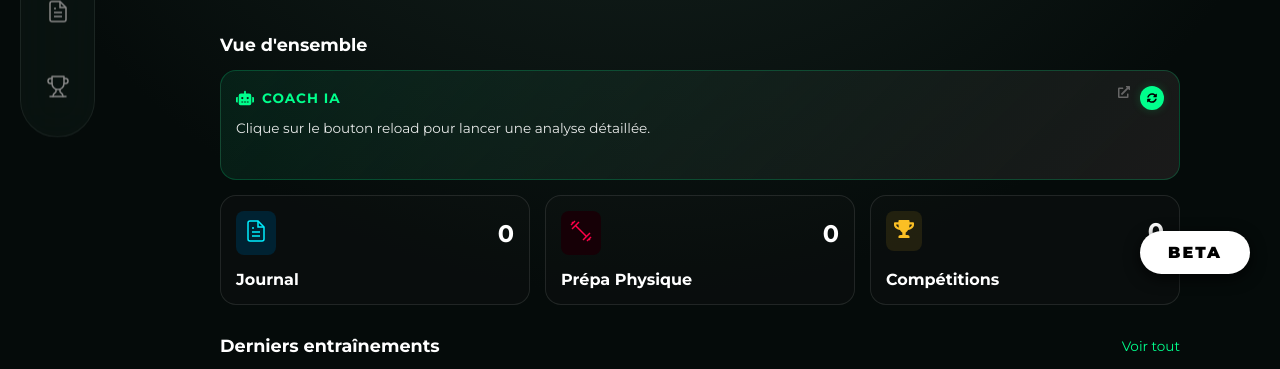
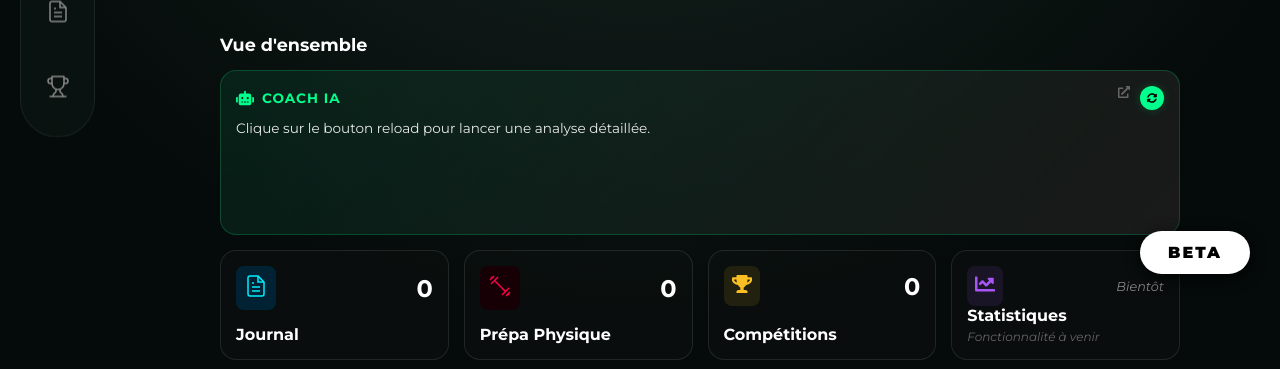
Before and after one commit to ceyliankirch/badminton-coach-ai, a React (Vite) app in the folder client/: page / in a window 1280 px wide. Both pictures are taken after a click on the button "Connexion Membre". Shown: the part 426-795 px from the top of the page. Built offline with nearby package versions, Linux system fonts and the light colour scheme; no server answers.

Commit message:
feat: HomePage adjustment

```diff
--- a/client/src/components/CustomModal.jsx
+++ b/client/src/components/CustomModal.jsx
@@ -6,7 +6,7 @@ const overlayStyle = {
   backgroundColor: 'rgba(0, 0, 0, 0.8)',
   backdropFilter: 'blur(5px)',
   display: 'flex', justifyContent: 'center', alignItems: 'center',
-  zIndex: 1000,
+  zIndex: 99999,
   animation: 'fadeIn 0.2s ease-out'
 };
 
--- a/client/src/pages/HomePage.jsx
+++ b/client/src/pages/HomePage.jsx
@@ -2,7 +2,8 @@ import { useState, useEffect } from 'react';
 import { Link } from 'react-router-dom';
 import axios from 'axios';
 import { IconJournal, IconDumbbell } from '../components/Icons';
-import { FaTrophy, FaRobot, FaSyncAlt, FaExternalLinkAlt, FaUser } from 'react-icons/fa';
+// ✅ AJOUT DE FaChartLine POUR LA CARTE STATS
+import { FaTrophy, FaRobot, FaSyncAlt, FaExternalLinkAlt, FaUser, FaChartLine } from 'react-icons/fa';
 import CustomModal from '../components/CustomModal';
 
 export default function HomePage() {
@@ -34,7 +35,6 @@ export default function HomePage() {
     const storedUser = localStorage.getItem('user');
     if (storedUser) {
         setUserData(JSON.parse(storedUser));
-        // On ne charge la motivation API que si l'utilisateur est connecté
         fetchMotivation();
     }
 
@@ -130,11 +130,9 @@ export default function HomePage() {
     overflow: 'hidden'
   };
 
-  // Style CSS simplifié pour l'avatar invité (plat, fond transparent)
   const guestAvatarStyle = {
     width: '100%', height: '100%', borderRadius: '50%',
     display: 'flex', alignItems: 'center', justifyContent: 'center',
-    // Plus de background ni de boxShadow ici, on utilise celui du parent (#0a0a0a)
   };
 
   return (
@@ -148,16 +146,20 @@ export default function HomePage() {
         type={modal.type}
       />
 
+      {/* ✅ CSS MIS À JOUR POUR LE NOUVEAU LAYOUT */}
       <style>{`
         .dashboard-grid {
           display: grid;
-          grid-template-columns: 1fr 1fr;
+          grid-template-columns: 1fr 1fr; /* Mobile : 2 colonnes */
           gap: 15px;
           margin-bottom: 30px;
         }
+        .ai-card-full {
+          grid-column: span 2; /* Mobile : Prend toute la largeur (2 colonnes) */
+        }
         @media (min-width: 768px) {
-          .dashboard-grid { grid-template-columns: repeat(3, 1fr); }
-          .ai-card-full { grid-column: span 3; }
+          .dashboard-grid { grid-template-columns: repeat(4, 1fr); } /* Ordi : 4 colonnes */
+          .ai-card-full { grid-column: span 4; } /* Ordi : Prend toute la largeur (4 colonnes) */
         }
         @keyframes spin { 100% { transform: rotate(360deg); } }
 
@@ -177,11 +179,10 @@ export default function HomePage() {
         <div style={{
           width: '150px', height: '150px',
           borderRadius: '50%',
-          // Bordure colorée si connecté, sinon grise discrète
           border: userData ? '4px solid var(--primary)' : '4px solid #333',
           padding: '5px', marginBottom: '20px',
           boxShadow: userData ? '0 0 30px rgba(0, 255, 140, 0.3)' : 'none',
-          background: '#0a0a0a46', // Le fond noir uni est ici
+          background: '#0a0a0a46',
           overflow: 'hidden',
           display: 'flex', alignItems: 'center', justifyContent: 'center'
         }}>
@@ -193,9 +194,7 @@ export default function HomePage() {
                style={{ width: '100%', height: '100%', borderRadius: '50%', objectFit: 'cover' }}
              />
            ) : (
-             // --- ICONE GRISE PLATE SUR FOND NOIR (INVITÉ) ---
              <div style={guestAvatarStyle}>
-                {/* J'ai retiré le drop-shadow pour un style totalement plat */}
                 <FaUser size={60} color="#555" />
              </div>
            )}
@@ -215,12 +214,13 @@ export default function HomePage() {
 
       <div className="dashboard-grid">
 
-        {/* 1. CARTE COACH IA */}
+        {/* 1. CARTE COACH IA (1.5x plus haute = 165px) */}
         <div
           className="ai-card-full"
           onClick={openAiModal}
           style={{
             ...gridCardStyle,
+            height: '165px', // ✅ Hauteur modifiée ici
             background: 'linear-gradient(135deg, rgba(0, 255, 157, 0.08), rgba(26, 26, 26, 1))',
             border: '1px solid rgba(0, 255, 145, 0.2)',
           }}
@@ -265,7 +265,7 @@ export default function HomePage() {
                     lineHeight: '1.5',
                     fontStyle: loadingAi ? 'italic' : 'normal',
                     display: '-webkit-box',
-                    WebkitLineClamp: '3',
+                    WebkitLineClamp: '4', // ✅ Augmenté pour profiter de la nouvelle hauteur
                     WebkitBoxOrient: 'vertical',
                     overflow: 'hidden',
                     opacity: 0.9
@@ -320,6 +320,22 @@ export default function HomePage() {
             <h3 style={{ margin: 0, color: 'white', fontSize: '1rem' }}>Compétitions</h3>
           </div>
         </Link>
+
+        {/* 5. STATS (NOUVELLE CARTE) */}
+        <div style={{ ...gridCardStyle, cursor: 'default' }}
+             onMouseEnter={e => e.currentTarget.style.borderColor = '#a855f7'}
+             onMouseLeave={e => e.currentTarget.style.borderColor = 'rgba(255, 255, 255, 0.1)'}>
+          <div style={{ display: 'flex', justifyContent: 'space-between', alignItems: 'center' }}>
+            <div style={{ background: 'rgba(168, 85, 247, 0.1)', padding: '8px', borderRadius: '8px', color: '#a855f7' }}>
+               <FaChartLine size={20} />
+            </div>
+            <span style={{ fontSize: '0.8rem', color: '#888', fontStyle: 'italic' }}>Bientôt</span>
+          </div>
+          <div>
+            <h3 style={{ margin: 0, color: 'white', fontSize: '1rem' }}>Statistiques</h3>
+            <p style={{ margin: '4px 0 0 0', color: '#666', fontSize: '0.75rem', fontStyle: 'italic' }}>Fonctionnalité à venir</p>
+          </div>
+        </div>
 
       </div>
 
```
Also changed, not shown: 1 other file (tests, documents, lock files or other folders).
